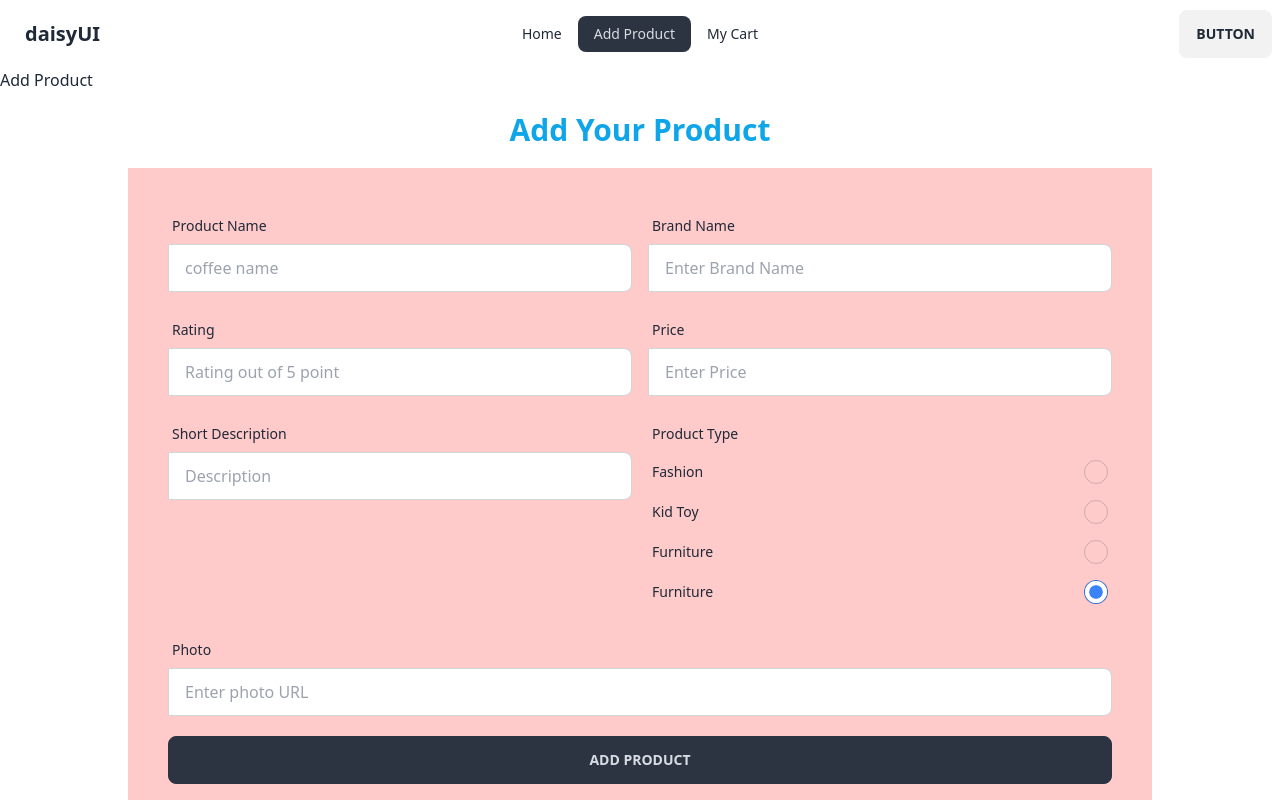
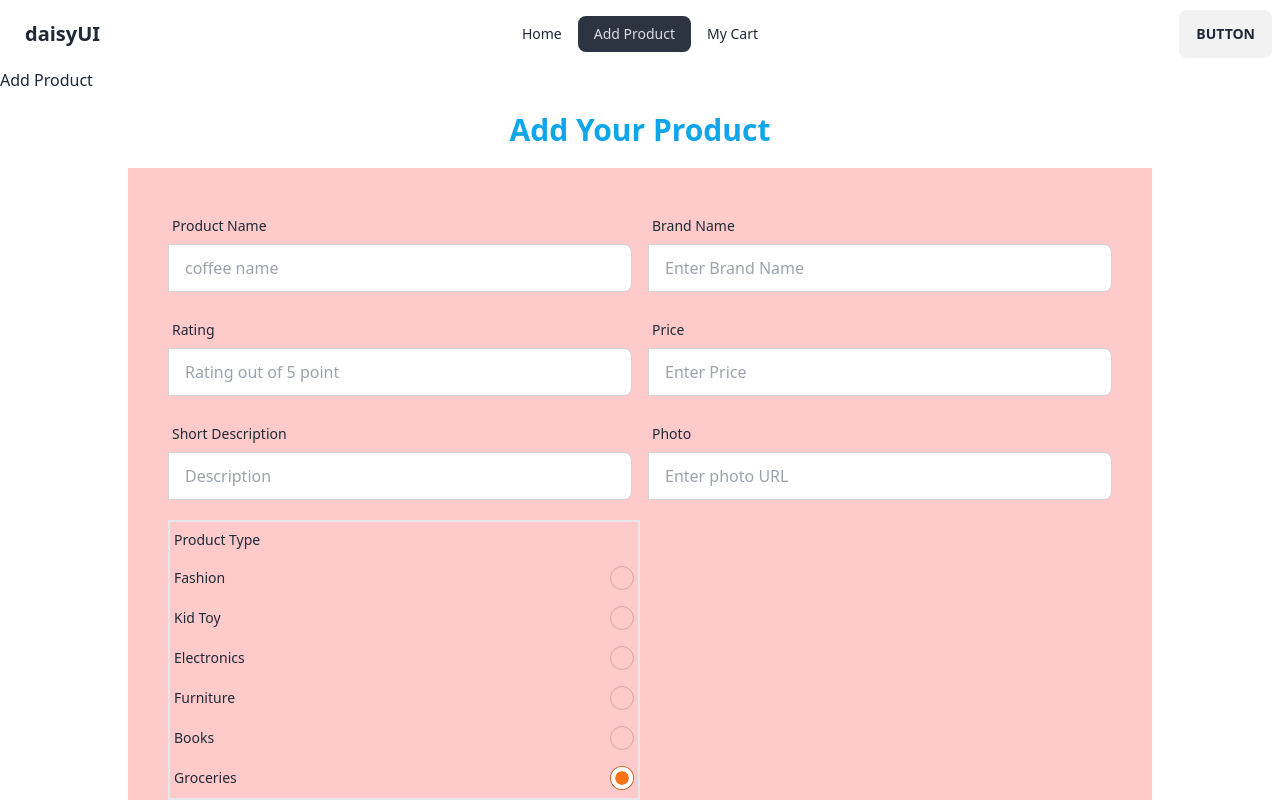
Before and after one commit to Ashraf-2/ATZ-shop-front-end, a React (Vite) app: page /addProduct in a window 1280 px wide. Shown: the top 800 px of the page. Built offline with nearby package versions, Linux system fonts and the light colour scheme.

Commit message:
added and designed product added page

```diff
--- a/src/Components/AddProduct/AddProduct.jsx
+++ b/src/Components/AddProduct/AddProduct.jsx
@@ -57,18 +57,24 @@ const AddProduct = () => {
                                 <span className="label-text">Short Description</span>
                             </label>
                             <label className="input-group">
-                                {/* <span>Coffee</span> */}
                                 <input type="text" name="category" placeholder="Description" className="input input-bordered w-full" required />
                             </label>
                         </div>
                         <div className="form-control ml-4 md:w-1/2">
                             <label className="label">
+                                <span className="label-text">Photo</span>
+                            </label>
+                            <label className="input-group">
+                                <input type="text" name="photo_url" placeholder="Enter photo URL" className="input input-bordered rounded w-full" required />
+                            </label>
+                        </div>
+                    </div>
+
+                    <div className="form-control md:w-1/2 flex flex-col broder border-2">
+
+                            <label className="label">
                                 <span className="label-text">Product Type</span>
                             </label>
-                            {/* <label className="input-group"> */}
-                            {/* <span>Quantity</span> */}
-                            {/* <input type="text" name="details" placeholder="Enter Product Type/category" className="input input-bordered rounded w-full" required /> */}
-
                             <label className="label cursor-pointer">
                                 <span className="label-text">Fashion</span>
                                 <input type="radio" name="radio-10" className="radio checked:bg-red-500" checked />
@@ -79,30 +85,27 @@ const AddProduct = () => {
                                 <input type="radio" name="radio-10" className="radio checked:bg-blue-500" checked />
                             </label>
                             <label className="label cursor-pointer">
-                                <span className="label-text">Furniture</span>
-                                <input type="radio" name="radio-10" className="radio checked:bg-blue-500" checked />
+                                <span className="label-text">Electronics</span>
+                                <input type="radio" name="radio-10" className="radio checked:bg-amber-500" checked />
                             </label>
                             <label className="label cursor-pointer">
                                 <span className="label-text">Furniture</span>
-                                <input type="radio" name="radio-10" className="radio checked:bg-blue-500" checked />
+                                <input type="radio" name="radio-10" className="radio checked:bg-stone-500" checked />
                             </label>
-                            {/* </label> */}
-                        </div>
-                    </div>
-                    <div className="form-control md:w-full">
-                        <label className="label">
-                            <span className="label-text">Photo</span>
-                        </label>
-                        <label className="input-group">
-                            {/* <span>Quantity</span> */}
-                            <input type="text" name="photo_url" placeholder="Enter photo URL" className="input input-bordered rounded w-full" required />
-                        </label>
+                            <label className="label cursor-pointer">
+                                <span className="label-text">Books</span>
+                                <input type="radio" name="radio-10" className="radio checked:bg-purple-500" checked />
+                            </label>
+                            <label className="label cursor-pointer">
+                                <span className="label-text">Groceries</span>
+                                <input type="radio" name="radio-10" className="radio checked:bg-orange-500" checked />
+                            </label>
                     </div>
                     <input type="submit" value="Add Product" className="w-full btn btn-neutral mt-5" />
 
                 </form>
-            </div>
-        </div>
+            </div >
+        </div >
     );
 };
 
```
